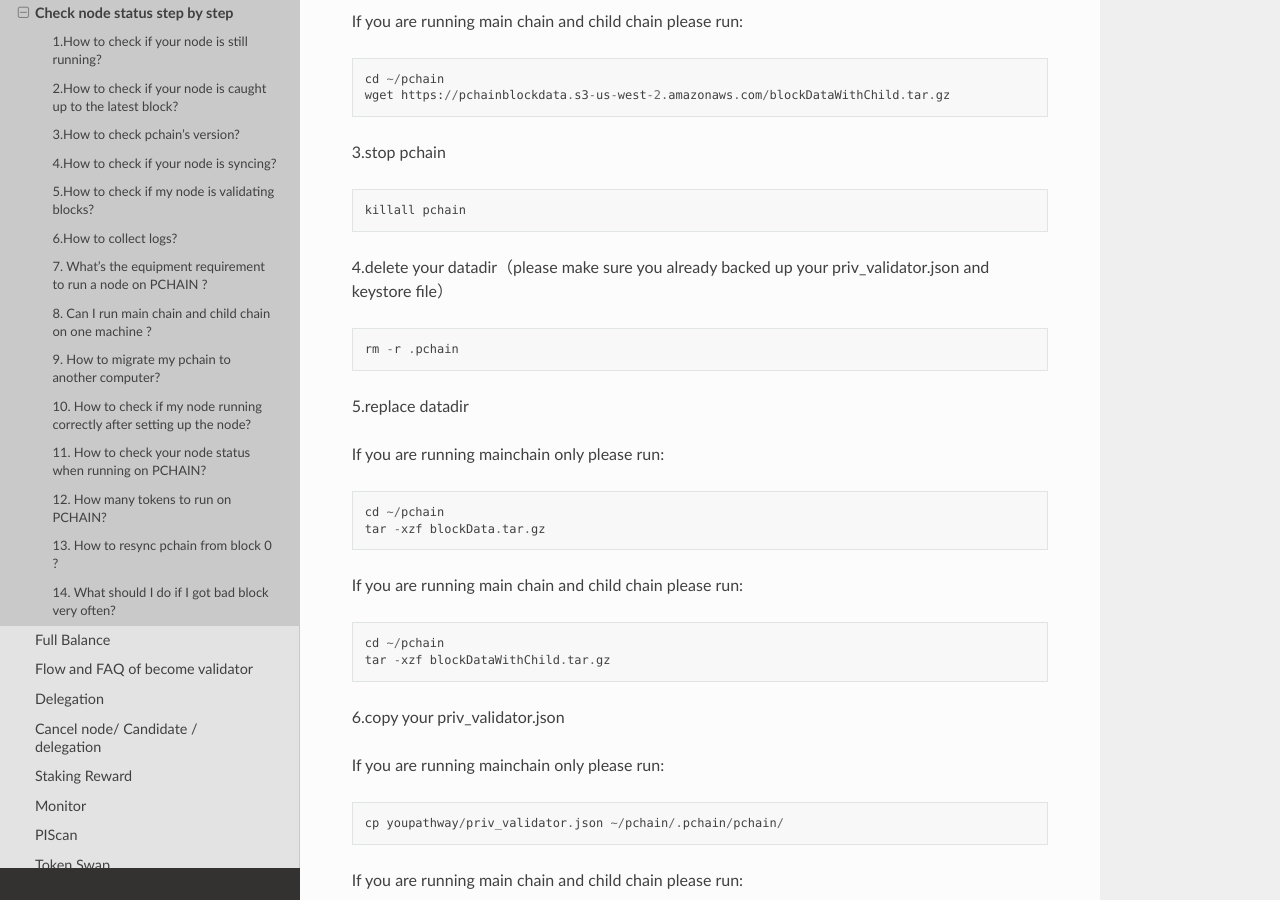
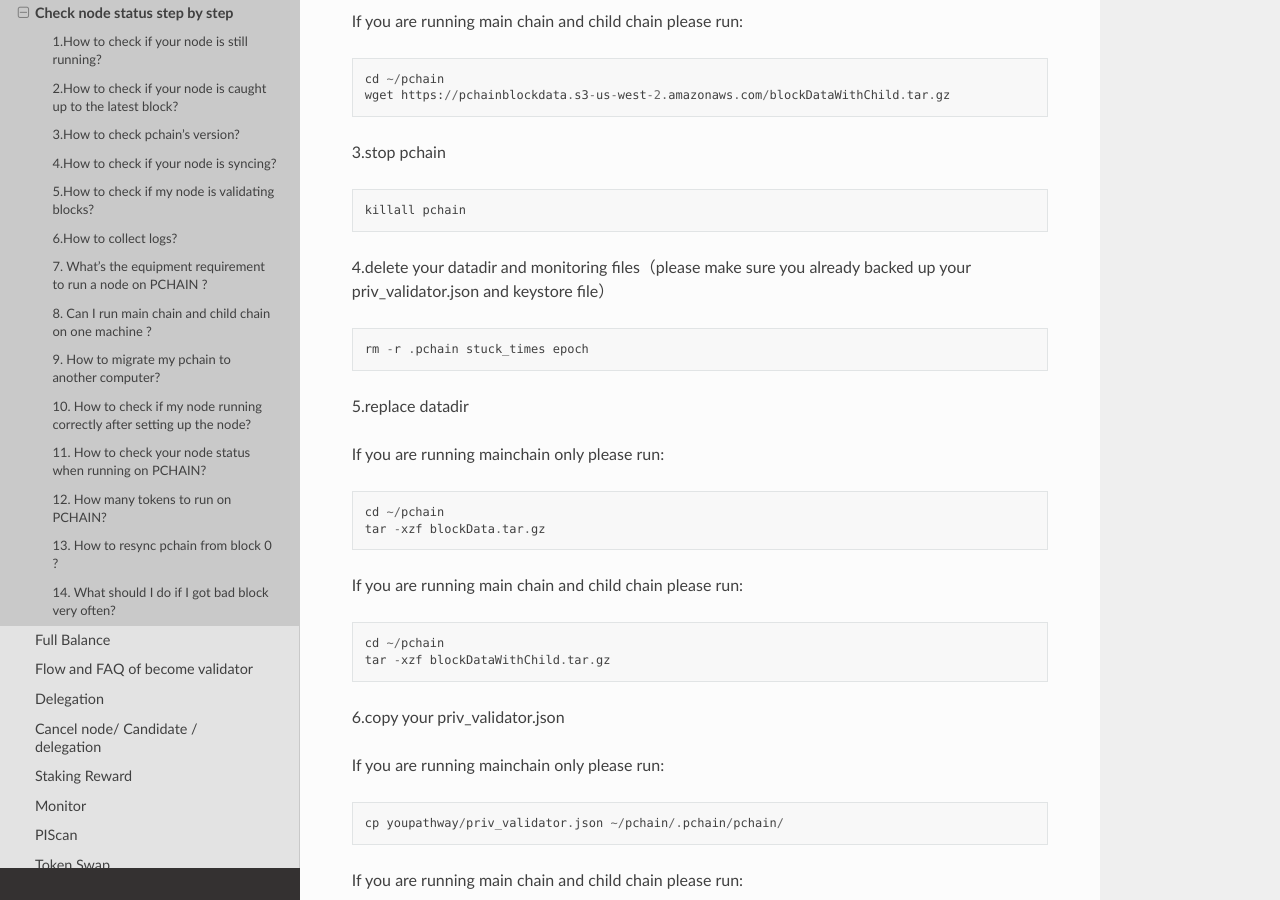
Before and after one commit to pchain-org/pchain-guide, a Sphinx documentation site: the page built from pchaindoc/source/FAQ/node.rst, in a window 1280 px wide and 900 px high, scrolled down 4827 px. Built offline with Sphinx 7.4.7 and the Read the Docs theme 2.0.0, drawn with Linux system fonts in a browser that asks for light colours; pages that are not in the unit, such as notebooks, are missing from menus.

```diff
--- a/pchaindoc/source/FAQ/node.rst
+++ b/pchaindoc/source/FAQ/node.rst
@@ -172,9 +172,9 @@
 3.stop pchain
 ::
 	killall pchain
-4.delete your datadir（please make sure you already backed up your priv_validator.json and keystore file）
+4.delete your datadir and monitoring files（please make sure you already backed up your priv_validator.json and keystore file）
 ::
-	rm -r .pchain
+	rm -r .pchain stuck_times epoch
 5.replace datadir
 
 If you are running mainchain only please run:
```
